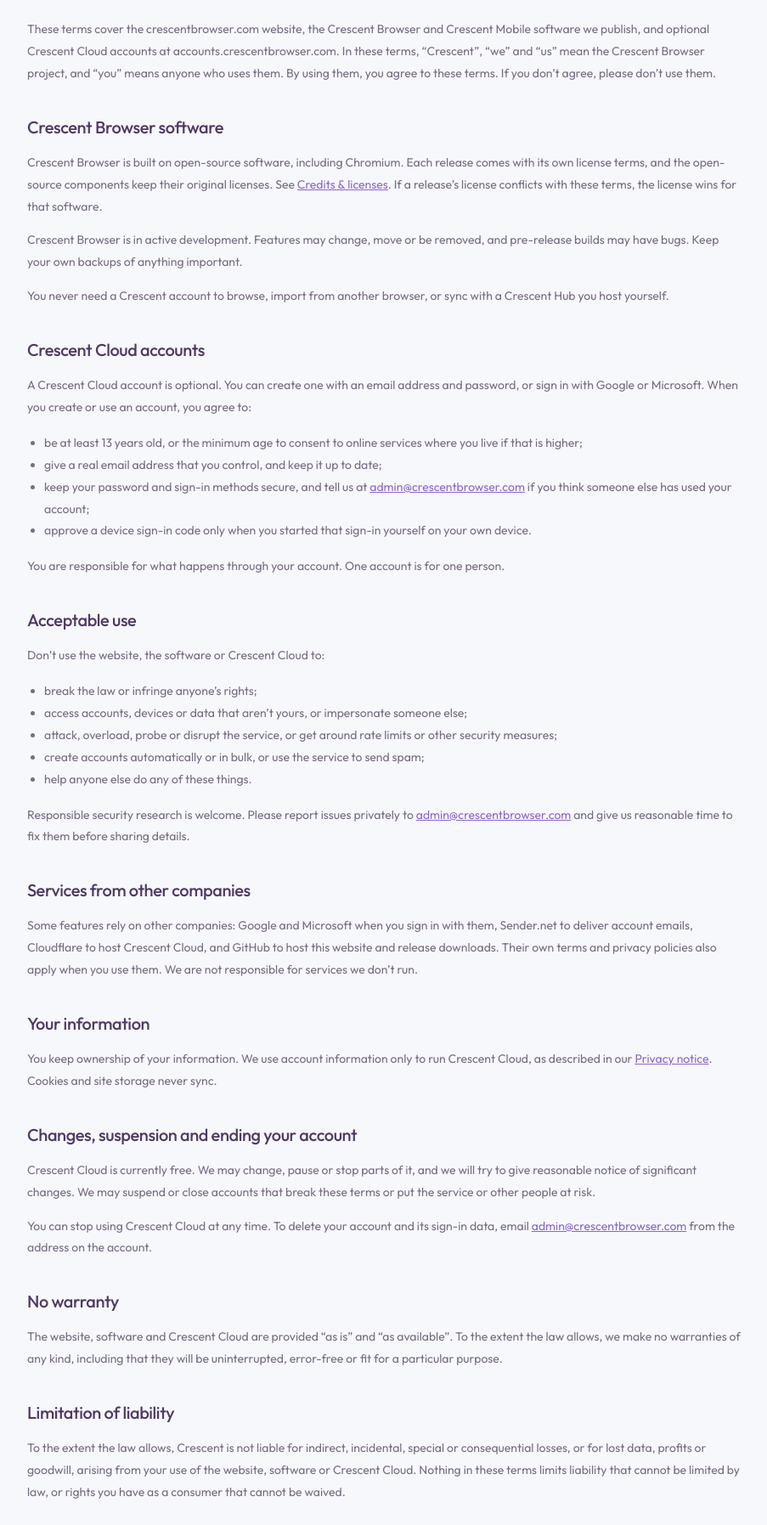
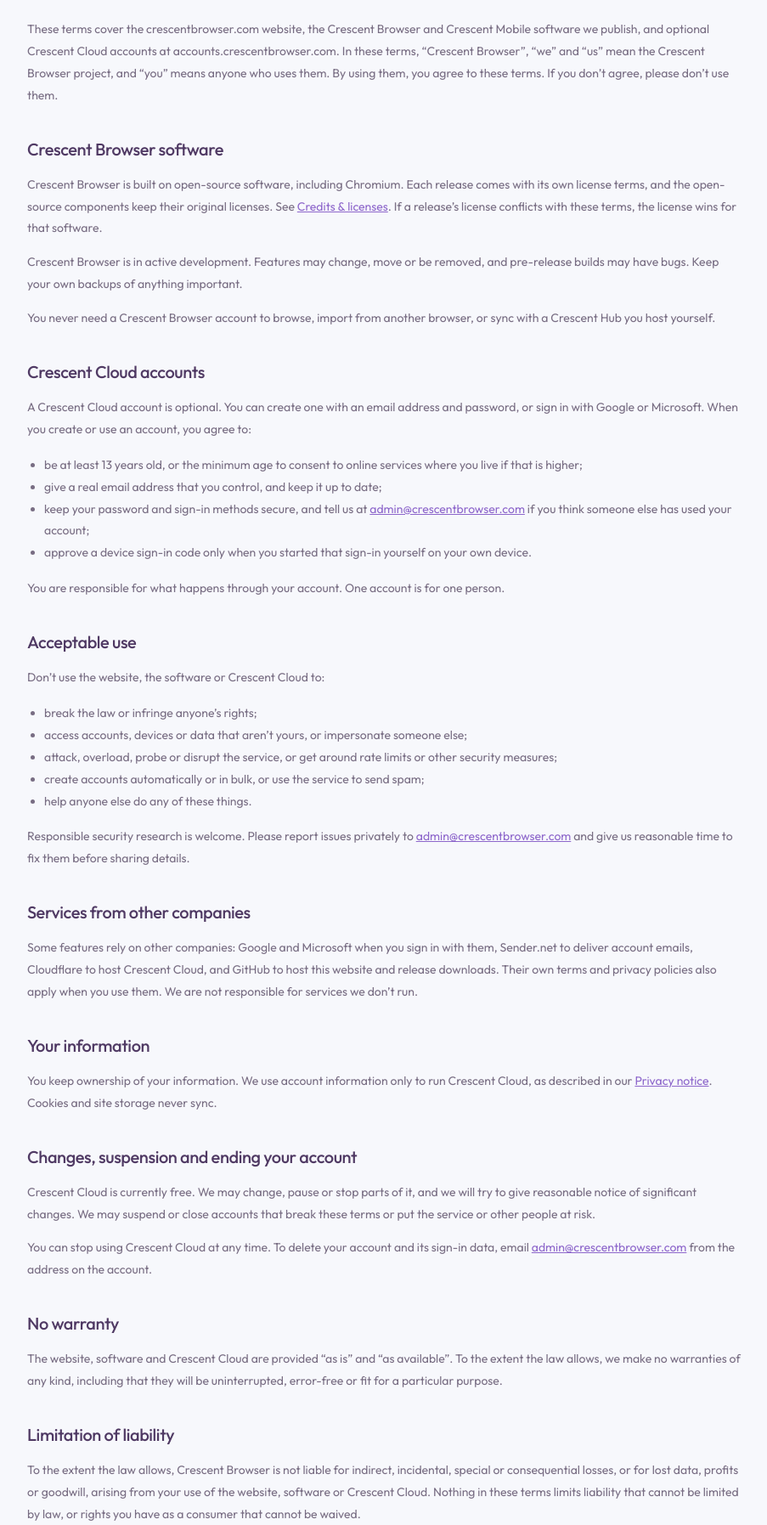
Before and after one commit to Crescent-Browser/crescent-landing, a website: page public/terms.html in a window 1280 px wide. Shown: the part 185-1980 px from the top of the page at 85% size, without its empty margins (186-1089 px from the left). Drawn offline with Linux system fonts and the light colour scheme.

Commit message:
Use Crescent Browser as the brand name in the terms and privacy notice
Co-Authored-By: Claude Opus 5.5 <noreply@anthropic.com>

```diff
--- a/public/terms.html
+++ b/public/terms.html
@@ -75,11 +75,11 @@
 }
 </script>
 </head><body><div class="legal-shell"><header class="legal-header"><a class="legal-brand" href="index.html"><img src="assets/crescent-mark.png" alt="" width="32" height="32">Crescent Browser</a><a href="index.html">Back to Crescent Browser ↗</a></header><main class="legal-page"><h1>Terms of Service</h1>
-<p>These terms cover the crescentbrowser.com website, the Crescent Browser and Crescent Mobile software we publish, and optional Crescent Cloud accounts at accounts.crescentbrowser.com. In these terms, “Crescent”, “we” and “us” mean the Crescent Browser project, and “you” means anyone who uses them. By using them, you agree to these terms. If you don’t agree, please don’t use them.</p>
+<p>These terms cover the crescentbrowser.com website, the Crescent Browser and Crescent Mobile software we publish, and optional Crescent Cloud accounts at accounts.crescentbrowser.com. In these terms, “Crescent Browser”, “we” and “us” mean the Crescent Browser project, and “you” means anyone who uses them. By using them, you agree to these terms. If you don’t agree, please don’t use them.</p>
 <h2>Crescent Browser software</h2>
 <p>Crescent Browser is built on open-source software, including Chromium. Each release comes with its own license terms, and the open-source components keep their original licenses. See <a href="notices.html">Credits &amp; licenses</a>. If a release’s license conflicts with these terms, the license wins for that software.</p>
 <p>Crescent Browser is in active development. Features may change, move or be removed, and pre-release builds may have bugs. Keep your own backups of anything important.</p>
-<p>You never need a Crescent account to browse, import from another browser, or sync with a Crescent Hub you host yourself.</p>
+<p>You never need a Crescent Browser account to browse, import from another browser, or sync with a Crescent Hub you host yourself.</p>
 <h2>Crescent Cloud accounts</h2>
 <p>A Crescent Cloud account is optional. You can create one with an email address and password, or sign in with Google or Microsoft. When you create or use an account, you agree to:</p>
 <ul>
@@ -109,7 +109,7 @@
 <h2>No warranty</h2>
 <p>The website, software and Crescent Cloud are provided “as is” and “as available”. To the extent the law allows, we make no warranties of any kind, including that they will be uninterrupted, error-free or fit for a particular purpose.</p>
 <h2>Limitation of liability</h2>
-<p>To the extent the law allows, Crescent is not liable for indirect, incidental, special or consequential losses, or for lost data, profits or goodwill, arising from your use of the website, software or Crescent Cloud. Nothing in these terms limits liability that cannot be limited by law, or rights you have as a consumer that cannot be waived.</p>
+<p>To the extent the law allows, Crescent Browser is not liable for indirect, incidental, special or consequential losses, or for lost data, profits or goodwill, arising from your use of the website, software or Crescent Cloud. Nothing in these terms limits liability that cannot be limited by law, or rights you have as a consumer that cannot be waived.</p>
 <h2>Changes to these terms</h2>
 <p>We may update these terms. The date below shows the latest version. If a change significantly affects Crescent Cloud accounts, we will tell account holders by email before it takes effect. Continuing to use the service after a change means you accept the updated terms.</p>
 <h2>Governing law</h2>
```
Also changed, not shown: public/privacy.html (+4 -4 lines).
